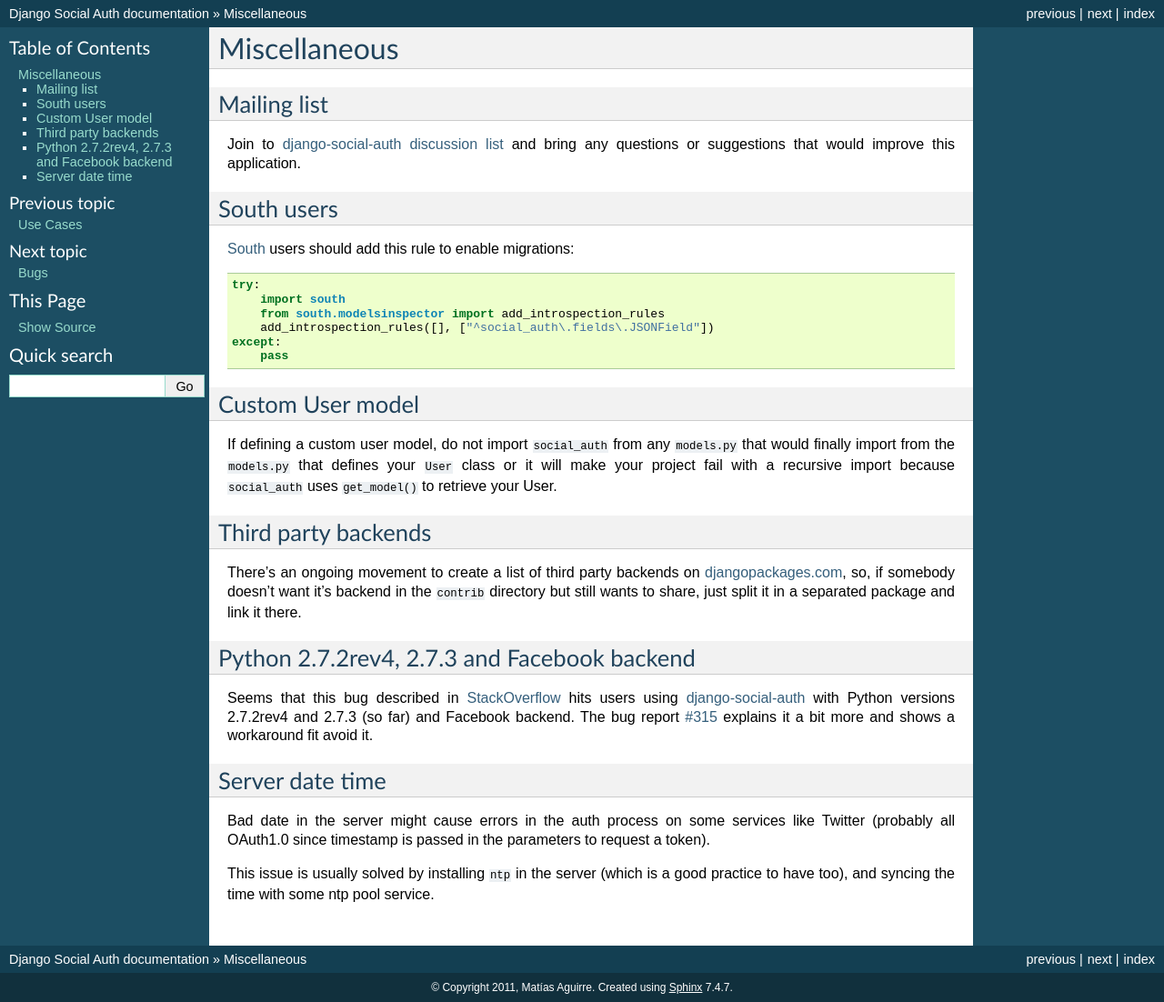
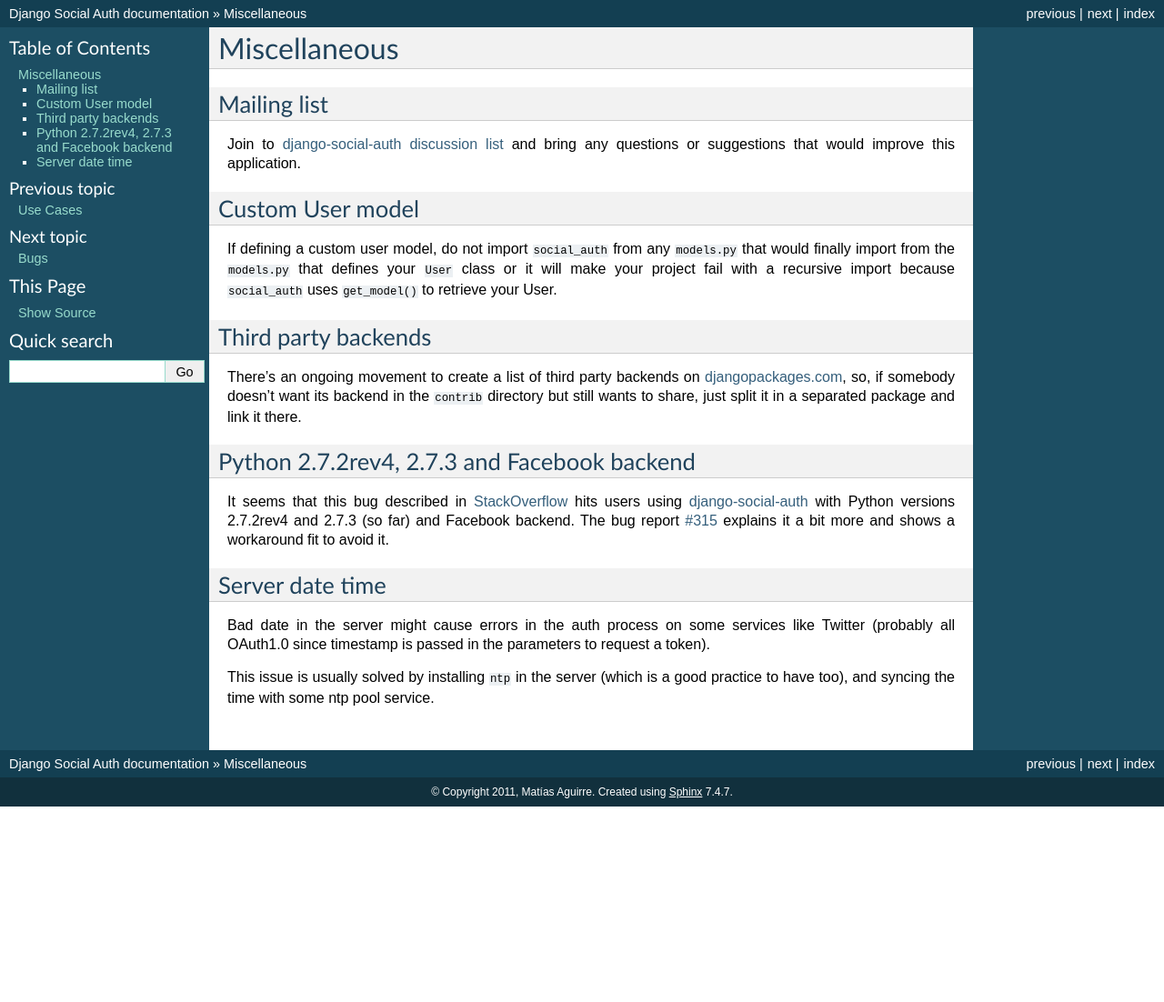
Before and after one commit to omab/django-social-auth, a Sphinx documentation site: the page built from doc/miscellaneous.rst, in a window 1280 px wide. Shown: the whole page at 91% size. Built offline with Sphinx 7.4.7, drawn with Linux system fonts in a browser that asks for light colours; pages that are not in the unit, such as notebooks, are missing from menus; after the commit the page ends 900 px from its top, so only the background shows below that.

Commit message:
remove unnecessary South documentation, fix typos
The proposed South snippet is already in social_auth/fields.py and a "manage.py syncdb --migrate" shows social_auth as being migrated as opposed to being synced by default, so I /believe/ this is no longer necessary.

```diff
--- a/doc/miscellaneous.rst
+++ b/doc/miscellaneous.rst
@@ -6,19 +6,6 @@ Mailing list
 
 Join to `django-social-auth discussion list`_ and bring any questions or suggestions
 that would improve this application.
-
-
-South users
------------
-
-South_ users should add this rule to enable migrations::
-
-    try:
-        import south
-        from south.modelsinspector import add_introspection_rules
-        add_introspection_rules([], ["^social_auth\.fields\.JSONField"])
-    except:
-        pass
 
 
 Custom User model
@@ -34,7 +21,7 @@ Third party backends
 --------------------
 
 There's an ongoing movement to create a list of third party backends on
-djangopackages.com_, so, if somebody doesn't want it's backend in the
+djangopackages.com_, so, if somebody doesn't want its backend in the
 ``contrib`` directory but still wants to share, just split it in a separated
 package and link it there.
 
```
Also changed, not shown: other parts of doc/miscellaneous.rst (+2 -2 lines).
